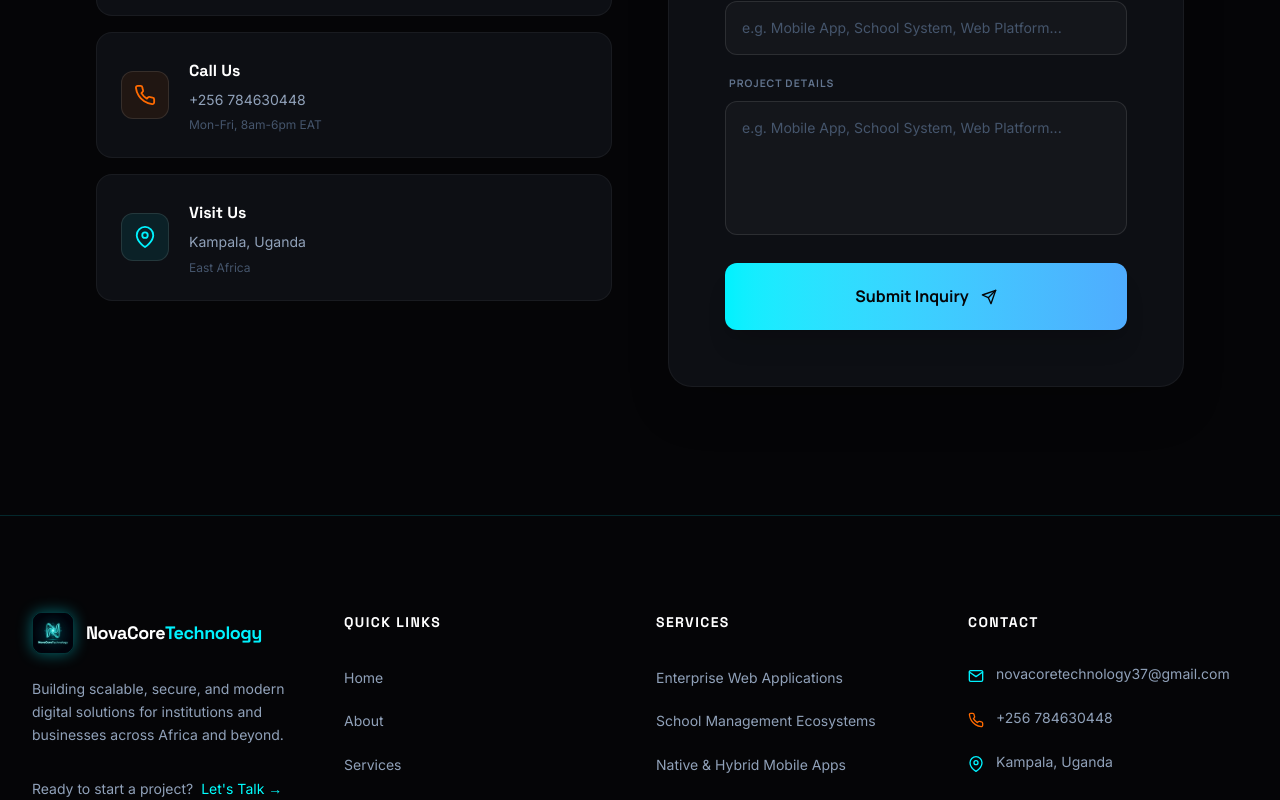
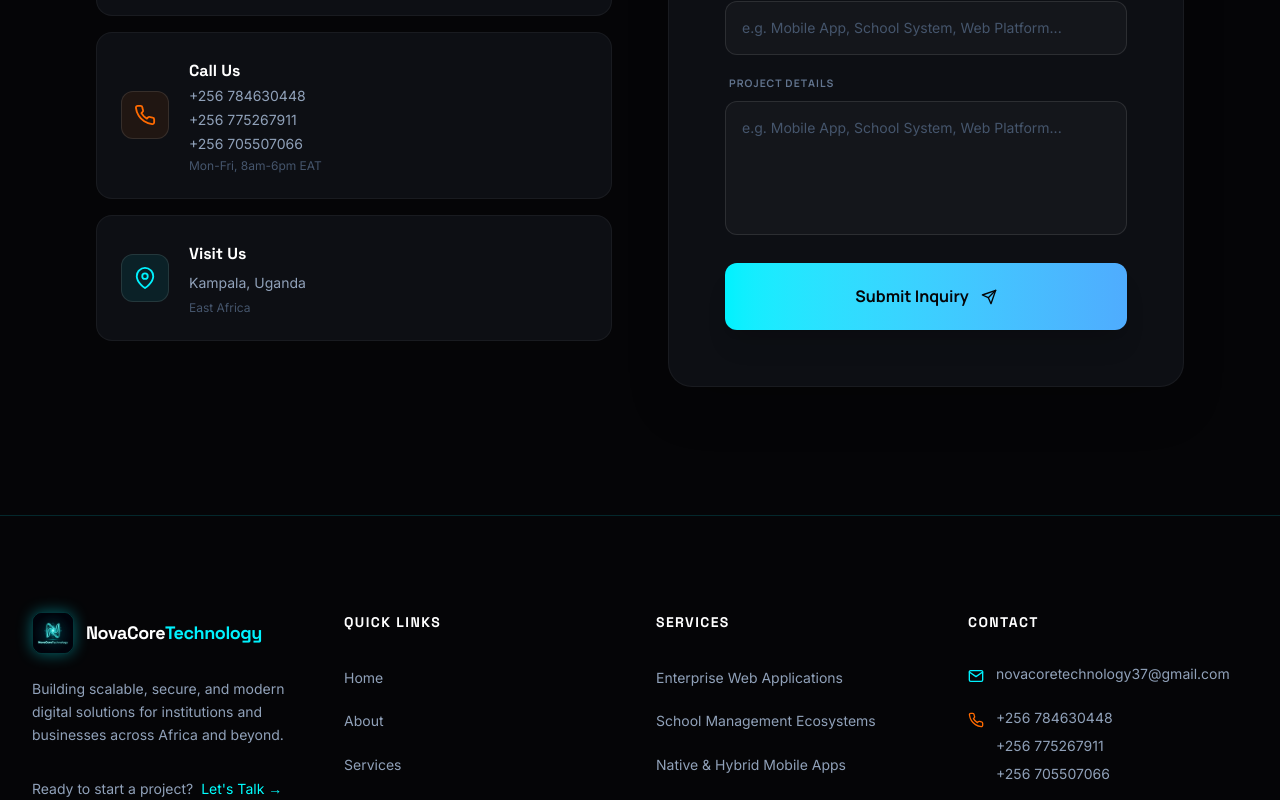
Before and after one commit to princempunga/NovaCoreTechnology, a React (Vite) app: page /contact in a window 1280 px wide. Shown: the part 746-1546 px from the top of the page. Built offline with nearby package versions, Linux system fonts and the light colour scheme; no server answers.

Commit message:
Update team roles to Founder and add more contact phone numbers

```diff
--- a/package.json
+++ b/package.json
@@ -5,6 +5,7 @@
   "type": "module",
   "scripts": {
     "dev": "vite",
+    "start": "vite",
     "build": "vite build",
     "lint": "eslint .",
     "preview": "vite preview"
--- a/src/components/Footer.jsx
+++ b/src/components/Footer.jsx
@@ -125,9 +125,17 @@ export default function Footer() {
               </li>
               <li className="flex items-start gap-3">
                 <FiPhone className="text-[#ff6a00] mt-1 shrink-0" />
-                <a href="tel:+256784630448" className="text-slate-400 text-sm hover:text-[#ff6b35] transition-all duration-200">
-                  +256 784630448
-                </a>
+                <div className="flex flex-col gap-2">
+                  <a href="tel:+256784630448" className="text-slate-400 text-sm hover:text-[#ff6b35] transition-all duration-200">
+                    +256 784630448
+                  </a>
+                  <a href="tel:+256775267911" className="text-slate-400 text-sm hover:text-[#ff6b35] transition-all duration-200">
+                    +256 775267911
+                  </a>
+                  <a href="tel:+256705507066" className="text-slate-400 text-sm hover:text-[#ff6b35] transition-all duration-200">
+                    +256 705507066
+                  </a>
+                </div>
               </li>
               <li className="flex items-start gap-3">
                 <FiMapPin className="text-[#00f2fe] mt-1 shrink-0" />
--- a/src/i18n/locales/en/translation.json
+++ b/src/i18n/locales/en/translation.json
@@ -68,8 +68,8 @@
       "description": "A collective of senior engineers, designers, and strategy consultants committed to technical excellence.",
       "roles": {
         "ceo": "CHIEF EXECUTIVE OFFICER & FOUNDER",
-        "cto": "CO-FOUNDER & CHIEF TECHNOLOGY OFFICER",
-        "design": "CO-FOUNDER & HEAD OF PRODUCT DESIGN"
+        "cto": "FOUNDER & CHIEF TECHNOLOGY OFFICER",
+        "design": "FOUNDER & HEAD OF PRODUCT DESIGN"
       },
       "bios": {
         "ceo": "Founder of NovaCoreTechnology and a passionate full-stack developer focused on building practical, impactful digital solutions. Prince leads the vision and development of the company, driving projects from concept to deployment. He has developed multiple systems including Wi-Fi request platforms, document management systems, and academic tools, with a strong focus on security, usability, and real-world application.",
--- a/src/i18n/locales/fr/translation.json
+++ b/src/i18n/locales/fr/translation.json
@@ -68,8 +68,8 @@
       "description": "Un collectif d'ingénieurs seniors, de designers et de consultants en stratégie engagés dans l'excellence technique.",
       "roles": {
         "ceo": "PDG & FONDATEUR",
-        "cto": "CO-FONDATEUR & DIRECTEUR TECHNIQUE",
-        "design": "CO-FONDATEUR & DIRECTEUR DU DESIGN PRODUIT"
+        "cto": "FONDATEUR & DIRECTEUR TECHNIQUE",
+        "design": "FONDATEUR & DIRECTEUR DU DESIGN PRODUIT"
       },
       "bios": {
         "ceo": "Fondateur de NovaCoreTechnology et développeur full-stack passionné par la création de solutions numériques pratiques et percutantes. Prince dirige la vision et le développement de l'entreprise, pilotant les projets de la conception au déploiement. Il a développé de multiples systèmes, notamment des plateformes de demande Wi-Fi, des systèmes de gestion documentaire et des outils académiques, en mettant l'accent sur la sécurité, l'ergonomie et les applications concrètes.",
--- a/src/pages/Contact.jsx
+++ b/src/pages/Contact.jsx
@@ -34,7 +34,11 @@ export default function Contact() {
       icon: <FiPhone size={22} />,
       title: t('contact.info.phone.title'),
       info: '+256 784630448',
-      href: 'tel:+256784630448',
+      phones: [
+        { label: '+256 784630448', link: 'tel:+256784630448' },
+        { label: '+256 775267911', link: 'tel:+256775267911' },
+        { label: '+256 705507066', link: 'tel:+256705507066' },
+      ],
       accent: '#ff6a00',
       sub: t('contact.info.phone.note'),
     },
@@ -184,7 +188,15 @@ export default function Contact() {
                   </div>
                   <div>
                     <h4 className="text-white font-heading font-bold mb-0.5">{method.title}</h4>
-                    {method.href ? (
+                    {method.phones ? (
+                      <div className="flex flex-col gap-1">
+                        {method.phones.map((p, idx) => (
+                          <a key={idx} href={p.link} className="text-slate-400 hover:text-[#00f2fe] transition-colors text-sm w-fit">
+                            {p.label}
+                          </a>
+                        ))}
+                      </div>
+                    ) : method.href ? (
                       <a href={method.href} className="text-slate-400 hover:text-[#00f2fe] transition-colors text-sm">{method.info}</a>
                     ) : (
                       <span className="text-slate-400 text-sm">{method.info}</span>
```
Also changed, not shown: public/team/founder1.png (deleted), public/team/founder2.png (deleted).
